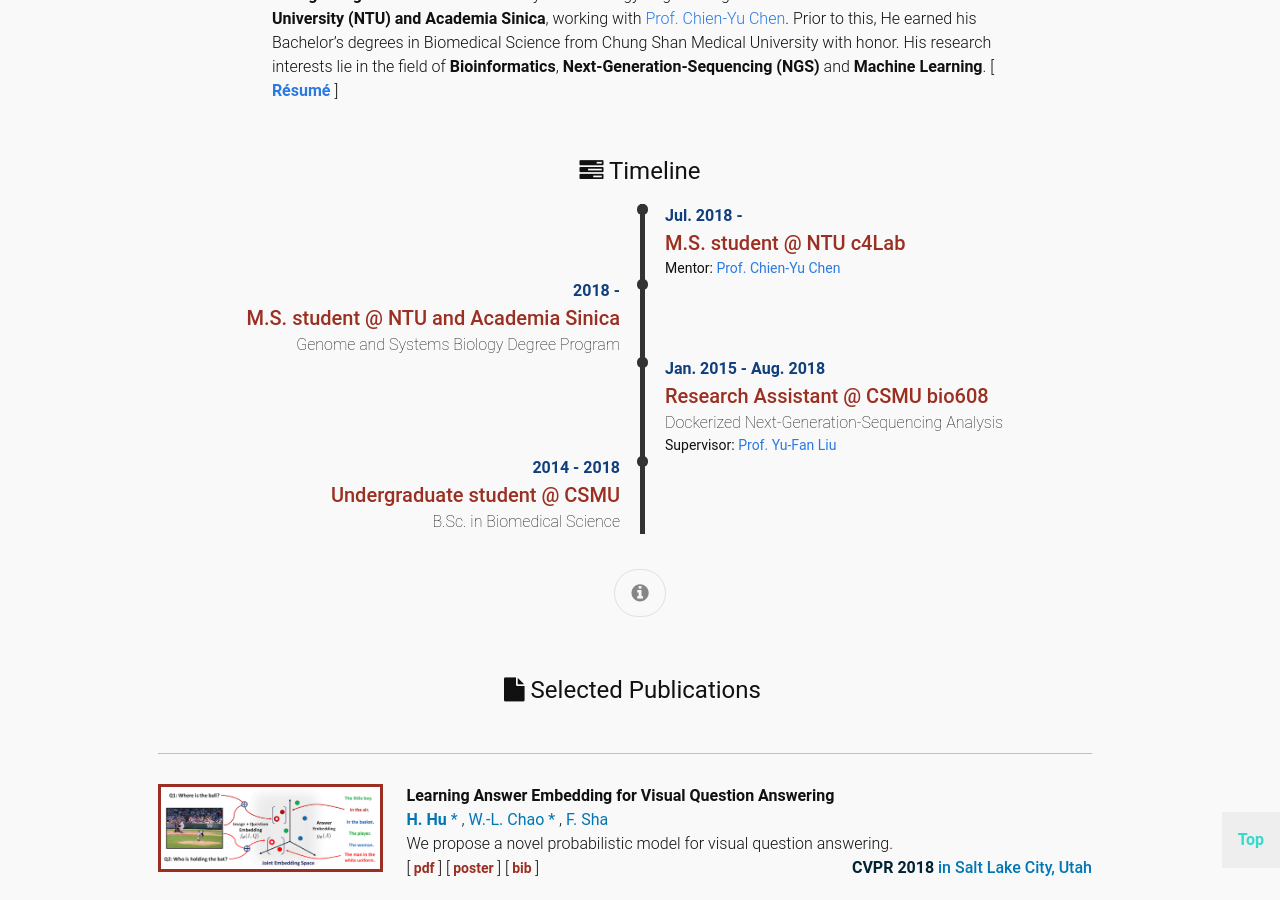
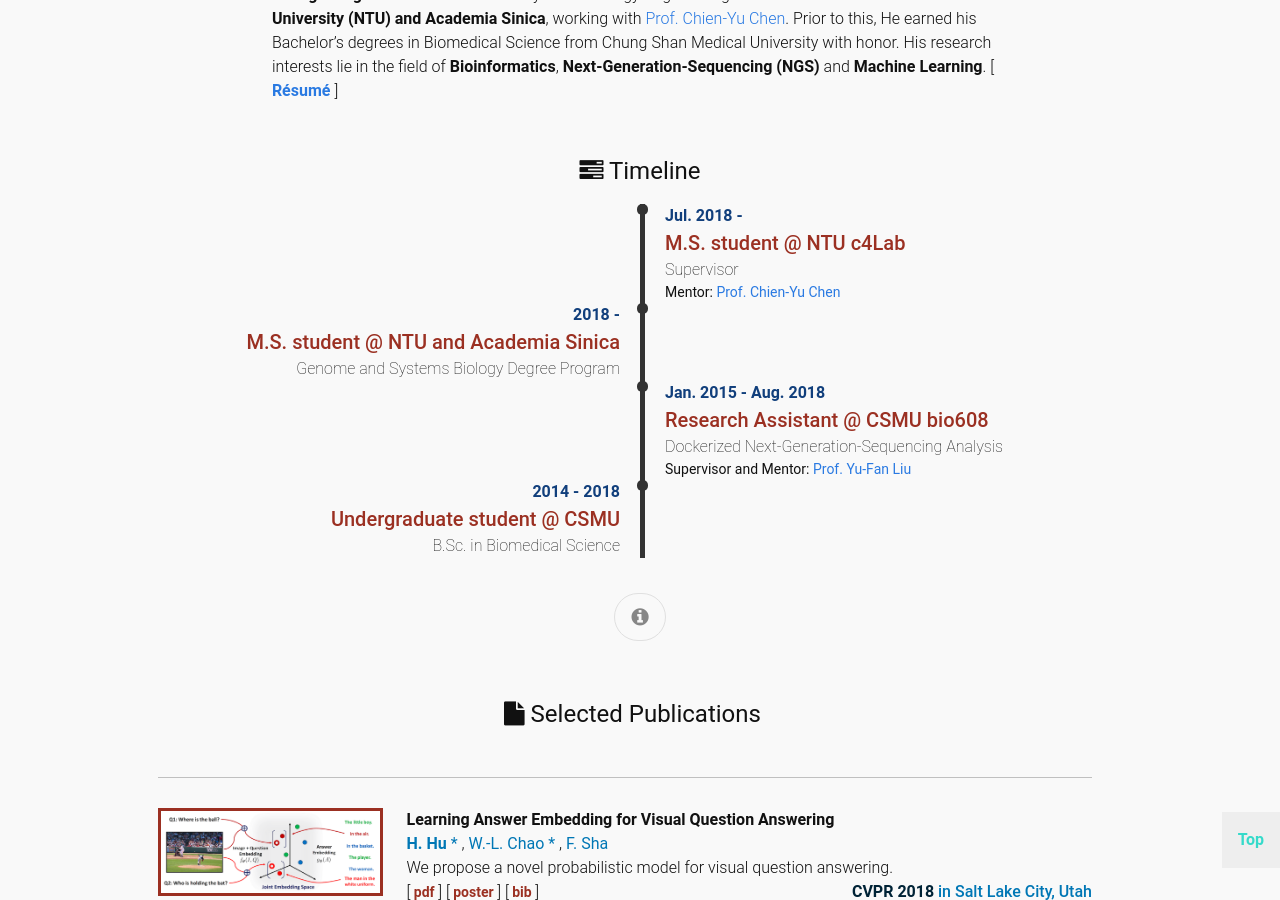
Before and after one commit to shanghungshih/shanghungshih.github.io, a Jekyll site: the page built from index.html, in a window 1280 px wide and 900 px high, scrolled down 497 px. Built offline with Jekyll 4.4.1, drawn with Linux system fonts in a browser that asks for light colours.

Commit message:
Update experiences.yml

```diff
--- a/_data/experiences.yml
+++ b/_data/experiences.yml
@@ -1,6 +1,6 @@
 - date:  "Jul. 2018 -"
   title: "M.S. student @ NTU c4Lab"
-  desc:  ""
+  desc:  "Supervisor"
   host:
     name: "<a href='http://bioinfo.bime.ntu.edu.tw/c4lab/index.php/members/'>Prof. Chien-Yu Chen</a>"
     role: "Mentor"
@@ -15,7 +15,7 @@
   desc:  "Dockerized Next-Generation-Sequencing Analysis"
   host:
     name: "<a href='http://biomedical.csmu.edu.tw/files/11-1047-105.php?Lang=zh-tw'>Prof. Yu-Fan Liu</a>"
-    role: "Supervisor"
+    role: "Supervisor and Mentor"
   brief: true
 - date:  "2014 - 2018"
   title: "Undergraduate student @ CSMU"
```
